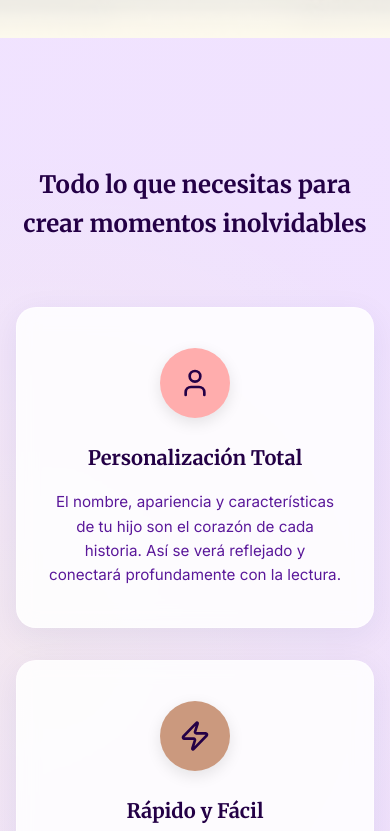
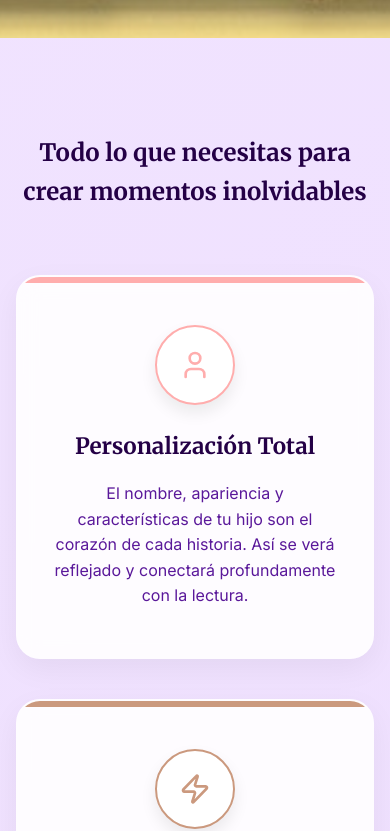
Before and after one commit to vlueklue/maggiamiapagina, a React (Vite) app: page / in a window 390 px wide. Shown: the part 2378-3209 px from the top of the page. Built offline with nearby package versions, Linux system fonts and the light colour scheme.

Commit message:
Visual Polish: Remove bg gradients, redesign cards to Magical/Storybook style

```diff
--- a/src/App.jsx
+++ b/src/App.jsx
@@ -8,7 +8,6 @@ import UseCases from './components/UseCases'
 import Testimonials from './components/Testimonials'
 import Pricing from './components/Pricing'
 import FAQ from './components/FAQ'
-import FinalCTA from './components/FinalCTA'
 import Footer from './components/Footer'
 
 function App() {
@@ -23,7 +22,6 @@ function App() {
       <Testimonials />
       <Pricing />
       <FAQ />
-      <FinalCTA />
       <Footer />
     </div>
   )
--- a/src/components/Features.css
+++ b/src/components/Features.css
@@ -1,44 +1,75 @@
 .features-section {
-    background: radial-gradient(circle at 10% 20%, rgba(253, 255, 182, 0.2) 0%, transparent 20%),
-        radial-gradient(circle at 90% 80%, rgba(160, 196, 255, 0.2) 0%, transparent 20%);
+    padding: 6rem 0;
 }
 
 .features-grid {
     display: grid;
-    grid-template-columns: repeat(auto-fit, minmax(250px, 1fr));
-    gap: 2rem;
+    grid-template-columns: repeat(auto-fit, minmax(280px, 1fr));
+    gap: 2.5rem;
 }
 
 .feature-card {
-    padding: 2.5rem 2rem;
+    background: rgba(255, 255, 255, 0.9);
+    backdrop-filter: blur(10px);
+    padding: 3rem 2rem;
     text-align: center;
-    transition: all 0.3s ease;
+    border-radius: 24px;
+    border: 2px solid transparent;
+    transition: all 0.4s cubic-bezier(0.175, 0.885, 0.32, 1.275);
+    position: relative;
+    overflow: hidden;
+    box-shadow: 0 10px 30px rgba(0, 0, 0, 0.05);
+}
+
+.feature-card::before {
+    content: '';
+    position: absolute;
+    top: 0;
+    left: 0;
+    width: 100%;
+    height: 6px;
+    background: var(--feature-color);
 }
 
 .feature-card:hover {
-    transform: translateY(-5px);
-    box-shadow: 0 15px 30px rgba(0, 0, 0, 0.1);
+    transform: translateY(-10px);
+    border-color: var(--feature-color);
+    box-shadow: 0 20px 40px rgba(0, 0, 0, 0.1),
+        0 0 0 4px rgba(255, 255, 255, 0.5),
+        inset 0 0 20px rgba(255, 255, 255, 0.8);
 }
 
 .icon-wrapper {
-    width: 70px;
-    height: 70px;
-    background: var(--feature-color);
+    width: 80px;
+    height: 80px;
+    background: white;
     border-radius: 50%;
     display: flex;
     align-items: center;
     justify-content: center;
     margin: 0 auto 1.5rem;
-    color: var(--color-text-main);
-    box-shadow: 0 5px 15px rgba(0, 0, 0, 0.1);
+    color: var(--feature-color);
+    box-shadow: 0 8px 16px rgba(0, 0, 0, 0.08);
+    border: 2px solid var(--feature-color);
+    font-size: 1.5rem;
+    transition: transform 0.3s ease;
+}
+
+.feature-card:hover .icon-wrapper {
+    transform: scale(1.1) rotate(5deg);
+    background: var(--feature-color);
+    color: white;
 }
 
 .feature-card h3 {
     margin-bottom: 1rem;
-    font-size: 1.25rem;
+    font-size: 1.4rem;
+    font-weight: 700;
+    color: var(--color-text-main);
 }
 
 .feature-card p {
     color: var(--color-text-light);
-    font-size: 0.95rem;
+    font-size: 1rem;
+    line-height: 1.6;
 }
--- a/src/components/FinalCTA.css
+++ /dev/null
@@ -1,65 +0,0 @@
-.final-cta-section {
-    background: linear-gradient(135deg, #a0c4ff 0%, #bdb2ff 100%);
-    color: white;
-    padding: 6rem 0;
-}
-
-.final-cta-section h2 {
-    color: white;
-    font-size: 3rem;
-    margin-bottom: 1.5rem;
-}
-
-.cta-subtitle {
-    font-size: 1.5rem;
-    opacity: 0.95;
-    margin-bottom: 0.5rem;
-}
-
-.cta-highlight {
-    font-size: 1.2rem;
-    font-weight: 600;
-    background: rgba(255, 255, 255, 0.2);
-    display: inline-block;
-    padding: 0.5rem 1.5rem;
-    border-radius: 50px;
-    margin-bottom: 3rem;
-}
-
-.cta-actions {
-    display: flex;
-    justify-content: center;
-    gap: 1.5rem;
-    margin-bottom: 3rem;
-}
-
-.btn-store {
-    background: white;
-    color: var(--color-text-main);
-    padding: 1rem 2rem;
-    border-radius: 12px;
-    font-weight: 700;
-    font-size: 1.1rem;
-    display: flex;
-    align-items: center;
-    gap: 0.8rem;
-    transition: transform 0.3s ease, box-shadow 0.3s ease;
-}
-
-.btn-store:hover {
-    transform: translateY(-3px);
-    box-shadow: 0 10px 20px rgba(0, 0, 0, 0.2);
-}
-
-.cta-footer-text {
-    font-style: italic;
-    opacity: 0.9;
-    font-size: 1.1rem;
-}
-
-@media (max-width: 600px) {
-    .cta-actions {
-        flex-direction: column;
-        align-items: center;
-    }
-}
--- a/src/components/FinalCTA.jsx
+++ /dev/null
@@ -1,27 +0,0 @@
-import React from 'react';
-import './FinalCTA.css';
-
-const FinalCTA = () => {
-    return (
-        <section className="section final-cta-section">
-            <div className="container text-center">
-                <h2>Comienza la aventura hoy</h2>
-                <p className="cta-subtitle">Descarga MaggiaMia y crea el primer cuento mágico para tu pequeño.</p>
-                <p className="cta-highlight">Prueba gratuita de 7 días del Plan PRO incluida.</p>
-
-                <div className="cta-actions">
-                    <button className="btn-store apple">
-                        <span className="icon">🍎</span> Descargar en App Store
-                    </button>
-                    <button className="btn-store google">
-                        <span className="icon">🤖</span> Descargar en Google Play
-                    </button>
-                </div>
-
-                <p className="cta-footer-text">Porque cada niño merece ser el héroe de su propia historia.</p>
-            </div>
-        </section>
-    );
-};
-
-export default FinalCTA;
--- a/src/components/HowItWorks.css
+++ b/src/components/HowItWorks.css
@@ -1,9 +1,16 @@
 .how-it-works {
-    background: linear-gradient(to bottom, rgba(255, 255, 255, 0.95), rgba(255, 255, 255, 0.85)), url('../assets/how-it-works-bg.jpg');
+    background: url('../assets/how-it-works-bg.jpg');
     background-size: cover;
     background-position: center;
     background-repeat: no-repeat;
     position: relative;
+    z-index: 1;
+}
+
+/* Add a semi-transparent white layer behind content ONLY, not the whole image */
+.how-it-works::after {
+    display: none;
+    /* No global overlay */
 }
 
 .steps-grid {
--- a/src/components/UseCases.css
+++ b/src/components/UseCases.css
@@ -1,44 +1,74 @@
 .use-cases-section {
-    background: linear-gradient(to bottom, rgba(255, 255, 255, 0.95), rgba(255, 255, 255, 0.85)), url('../assets/use-cases-bg.jpg');
+    background: url('../assets/use-cases-bg.jpg');
     background-size: cover;
     background-position: center;
     background-repeat: no-repeat;
     position: relative;
+    padding: 6rem 0;
 }
 
 .use-cases-grid {
     display: grid;
     grid-template-columns: repeat(auto-fit, minmax(300px, 1fr));
-    gap: 2rem;
+    gap: 2.5rem;
 }
 
 .case-card {
-    padding: 2rem;
-    border-radius: 20px;
-    background: #fcfcfc;
-    border: 1px solid #f0f0f0;
-    transition: all 0.3s ease;
+    padding: 2.5rem;
+    border-radius: 24px;
+    background: rgba(255, 255, 255, 0.95);
+    /* High opacity for readability against space bg */
+    backdrop-filter: blur(5px);
+    border: none;
+    box-shadow: 0 10px 40px rgba(0, 0, 0, 0.2);
+    transition: all 0.4s ease;
+    text-align: left;
+    position: relative;
+    overflow: hidden;
+}
+
+/* Magical border effect on hover */
+.case-card::after {
+    content: '';
+    position: absolute;
+    inset: 0;
+    border-radius: 24px;
+    padding: 3px;
+    background: linear-gradient(45deg, #c084fc, #f15bb5, #fee440);
+    -webkit-mask: linear-gradient(#fff 0 0) content-box, linear-gradient(#fff 0 0);
+    mask: linear-gradient(#fff 0 0) content-box, linear-gradient(#fff 0 0);
+    -webkit-mask-composite: xor;
+    mask-composite: exclude;
+    opacity: 0;
+    transition: opacity 0.4s ease;
 }
 
 .case-card:hover {
-    background: white;
-    box-shadow: var(--shadow-soft);
-    transform: translateY(-5px);
+    transform: translateY(-8px) scale(1.02);
+    background: #fff;
+    box-shadow: 0 20px 50px rgba(155, 93, 229, 0.3);
+}
+
+.case-card:hover::after {
+    opacity: 1;
 }
 
 .case-emoji {
-    font-size: 3rem;
-    margin-bottom: 1rem;
+    font-size: 3.5rem;
+    margin-bottom: 1.5rem;
+    display: block;
+    filter: drop-shadow(0 4px 8px rgba(0, 0, 0, 0.1));
 }
 
 .case-card h3 {
-    font-size: 1.3rem;
-    margin-bottom: 0.8rem;
+    font-size: 1.5rem;
+    margin-bottom: 1rem;
     color: var(--color-text-main);
+    font-weight: 700;
 }
 
 .case-card p {
     color: var(--color-text-light);
-    font-size: 0.95rem;
-    line-height: 1.5;
+    font-size: 1.05rem;
+    line-height: 1.7;
 }
```
